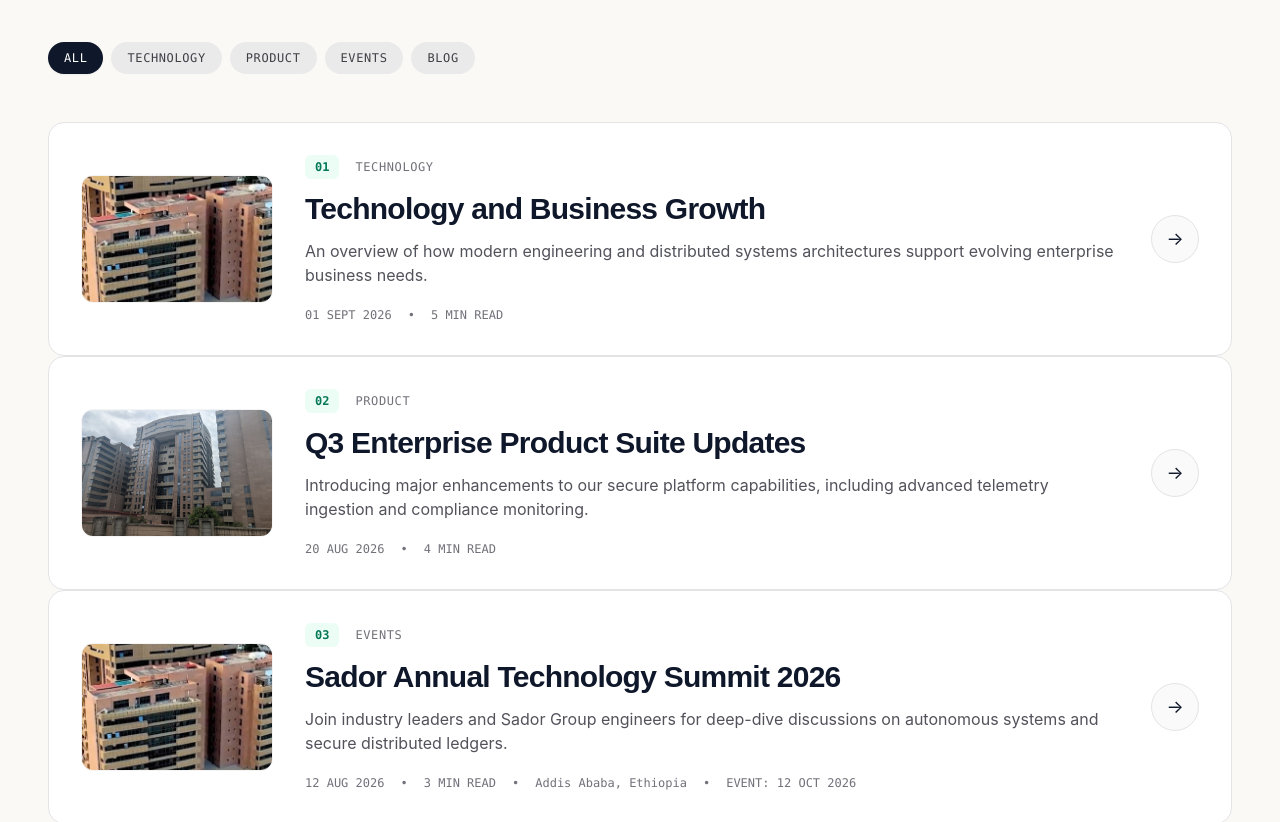
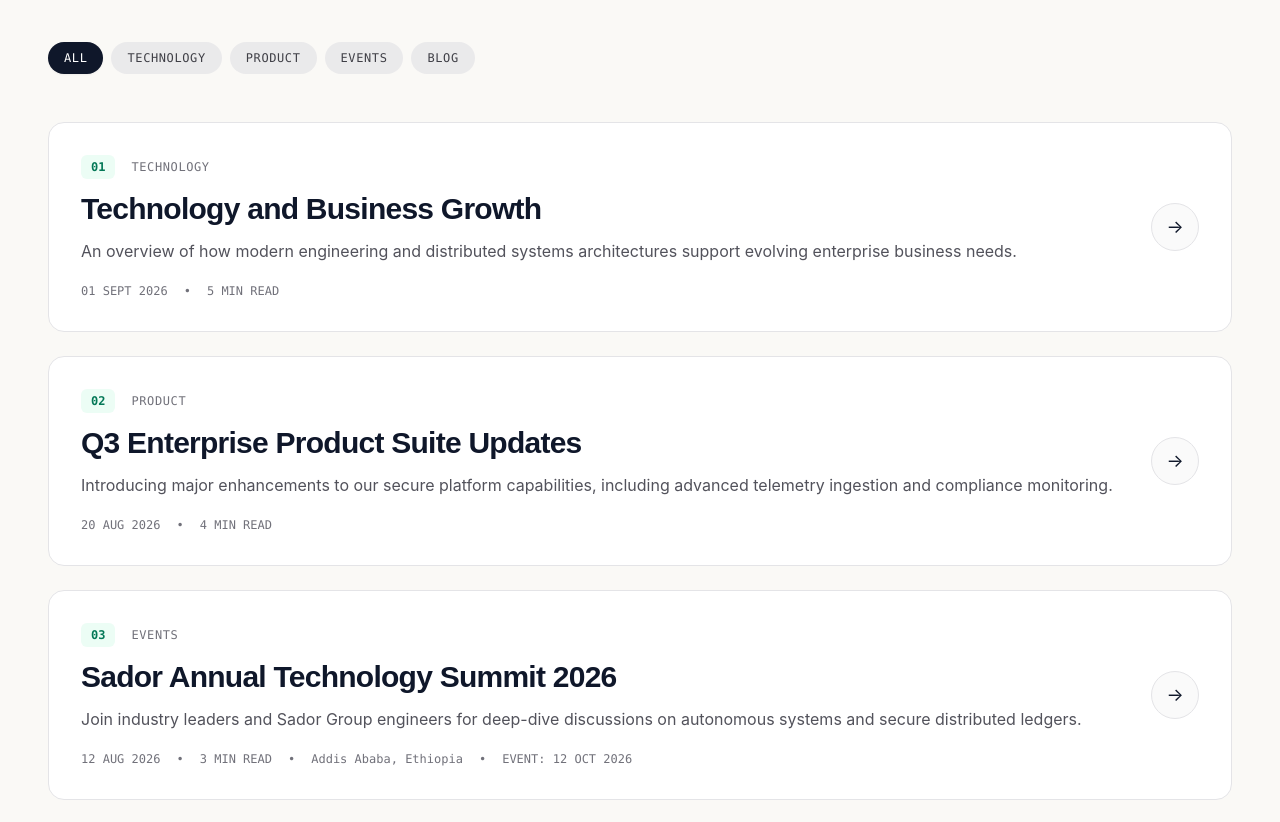
Before and after one commit to bante27/sador-group-website, a React (Vite) app: page /news in a window 1280 px wide. Shown: the part 920-1742 px from the top of the page. Built offline with nearby package versions, Linux system fonts and the light colour scheme.

Commit message:
Redesign insights list into modern cards and remove unnecessary lines and inline images

```diff
--- a/src/features/insights/components/InsightItem.tsx
+++ b/src/features/insights/components/InsightItem.tsx
@@ -37,19 +37,6 @@
                 }
             }}
         >
-            {/* Image Preview Box on the Left or Right */}
-            {insight.image && (
-                <div className="w-full md:w-48 h-32 rounded-xl overflow-hidden bg-zinc-100 shrink-0 border border-zinc-100 relative">
-                    <img
-                        src={insight.image}
-                        alt={insight.title}
-                        className="w-full h-full object-cover transition-transform duration-500 group-hover:scale-105"
-                        loading="lazy"
-                    />
-                    <div className="absolute inset-0 bg-emerald-950/10 opacity-0 group-hover:opacity-100 transition-opacity" />
-                </div>
-            )}
-
             {/* Content info */}
             <div className="flex-1 flex flex-col justify-between space-y-3">
                 <div className="flex items-center gap-4">
--- a/src/features/insights/components/InsightsList.tsx
+++ b/src/features/insights/components/InsightsList.tsx
@@ -33,13 +33,13 @@
 
         const ctx = gsap.context(() => {
             gsap.fromTo(
-                '.insight-row-item',
+                '.insight-card-item',
                 { opacity: 0, y: 30 },
                 {
                     opacity: 1,
                     y: 0,
                     duration: 0.75,
-                    stagger: 0.08,
+                    stagger: 0.1,
                     ease: 'power3.out',
                 }
             );
@@ -64,9 +64,9 @@
                 onSelectCategory={setActiveCategory}
             />
 
-            <div className="flex flex-col">
+            <div className="grid grid-cols-1 gap-6">
                 {filteredInsights.map((insight, index) => (
-                    <div key={insight.id} className="insight-row-item">
+                    <div key={insight.id} className="insight-card-item">
                         <InsightItem
                             insight={insight}
                             index={index}
```
